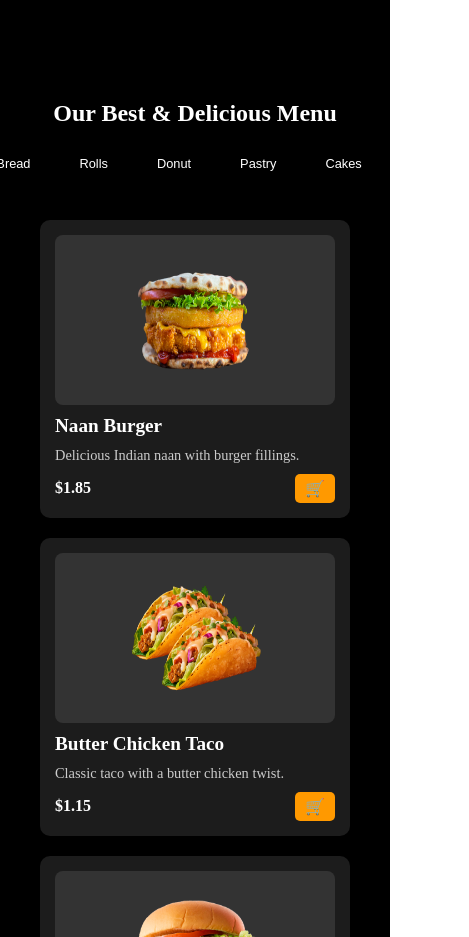
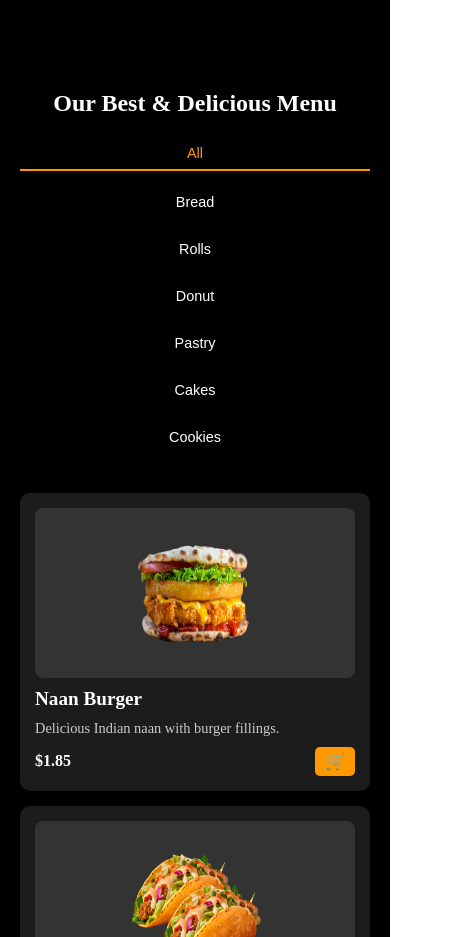
Before and after one commit to olimxon313/Foodi, a Next.js app: page / in a window 390 px wide. Shown: the part 1940-2877 px from the top of the page, 469 px wide, since content can reach past the window. Built offline with nearby package versions, Linux system fonts and the light colour scheme.

Commit message:
ready media for menu

```diff
--- a/app/Menu/menu.scss
+++ b/app/Menu/menu.scss
@@ -1,7 +1,7 @@
 .menu {
   text-align: center;
   color: #fff;
-  padding: 20px 130px;
+  padding: 20px 130px 20px 130px;
   background-color: #000;
 
   h2 {
@@ -13,7 +13,8 @@
     display: flex;
     justify-content: center;
     gap: 25px;
-    margin: 20px 0;
+    margin-bottom: 20px;
+    margin-top: 20px;
 
     button {
       background: none;
@@ -38,7 +39,7 @@
   .grid {
     margin-top: 40px;
     display: grid;
-    grid-template-columns: repeat(3, 1fr); // 3 колонки по умолчанию
+    grid-template-columns: 1fr 1fr 1fr;
     gap: 20px;
     margin-bottom: 20px;
 
@@ -118,36 +119,50 @@
     }
   }
 
-  // Медиа-запросы для адаптации
+  // Медиа-запросы
   @media (max-width: 1200px) {
+    padding: 20px 80px;
     .grid {
-      grid-template-columns: repeat(2, 1fr); // 2 колонки
-    }
-
-    .tabs button {
-      font-size: 0.9rem; // Уменьшение текста
+      grid-template-columns: 1fr 1fr;
     }
   }
 
-  @media (max-width: 768px) {
+  @media (max-width: 950px) {
     padding: 20px 40px;
 
-    .grid {
-      grid-template-columns: 1fr; // 1 колонка
+    h2 {
+      font-size: 1.8rem;
     }
 
+    .grid {
+      grid-template-columns: 1fr;
+    }
+  }
+
+  @media (max-width: 600px) {
+    padding: 10px 20px;
+
     h2 {
-      font-size: 1.5rem; // Уменьшение заголовка
+      font-size: 1.5rem;
     }
 
-    .tabs button {
-      font-size: 0.8rem;
-      padding: 8px 12px;
+    .tabs {
+      flex-direction: column;
+      gap: 15px;
+
+      button {
+        font-size: 0.9rem;
+        padding: 8px 10px;
+      }
+    }
+
+    .grid {
+      gap: 15px;
     }
 
     .see-all {
-      padding: 8px 16px;
       font-size: 0.9rem;
+      padding: 8px 15px;
     }
   }
 }
--- a/app/header/header.scss
+++ b/app/header/header.scss
@@ -91,7 +91,6 @@ $xx-large: 1525px;
         }
     }
 
-    // Бургер-меню
     #burger-menu-wrapper {
         display: none;
         position: absolute;
--- a/app/landing.scss
+++ b/app/landing.scss
@@ -8,7 +8,6 @@ $xx-large: 1525px;
 *{
   -webkit-tap-highlight-color: transparent;
   user-select: none;
-
   cursor: url('/images/cursor-1.png'), auto;
 
 }
```
